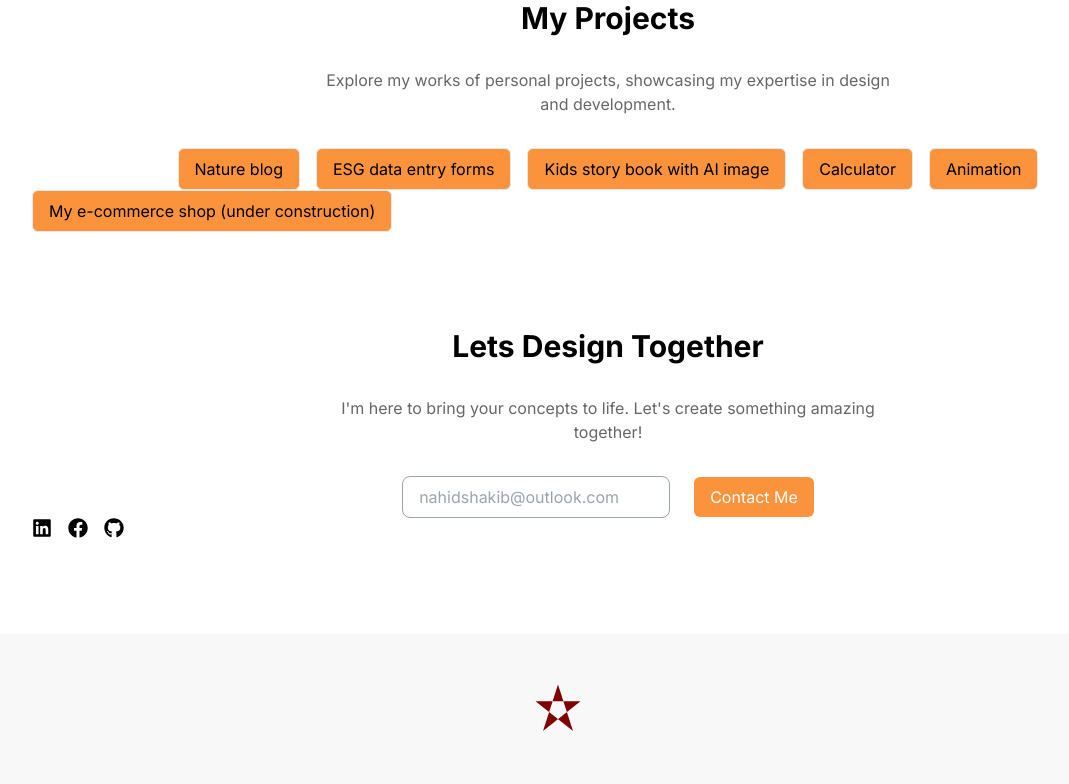
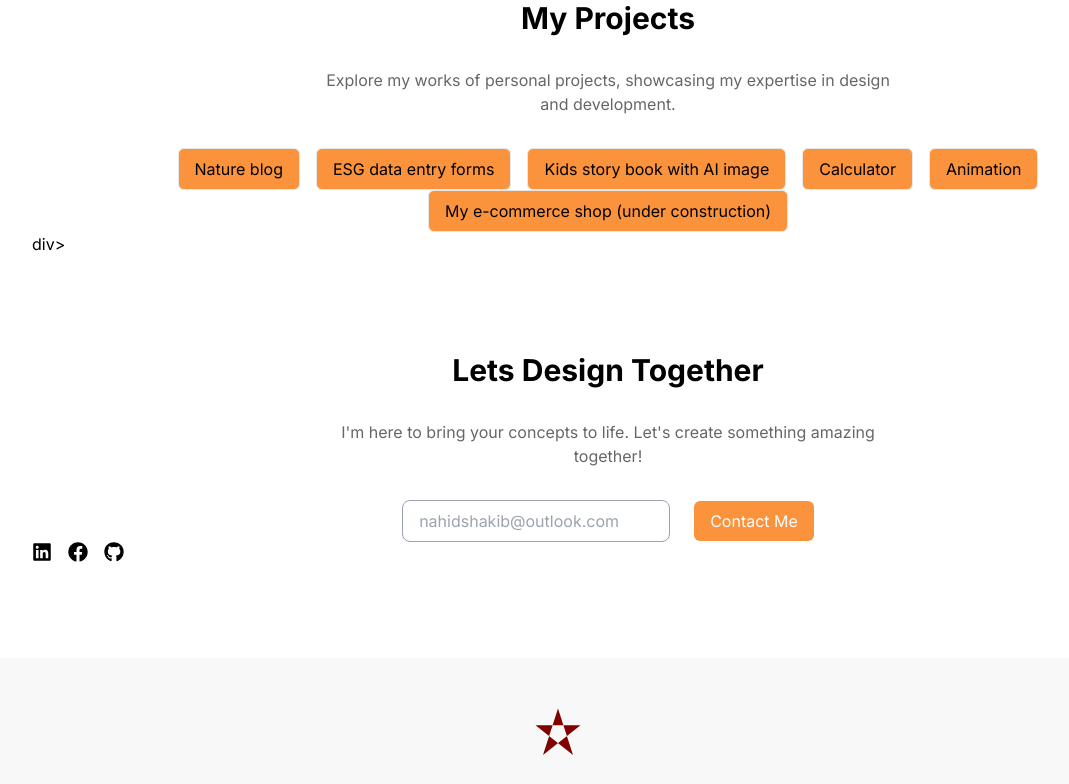
Before and after one commit to NahidKakon/myprotfolio3, a Next.js app: page / in a window 1280 px wide. Shown: the part 2246-3030 px from the top of the page, without its empty margins (32-1101 px from the left). Built offline with nearby package versions, Linux system fonts and the light colour scheme.

Commit message:
Update ProjectsSection.jsx
Signed-off-by: NahidKakon <nahidshakib@outlook.com>

```diff
--- a/app/sections/ProjectsSection.jsx
+++ b/app/sections/ProjectsSection.jsx
@@ -56,11 +56,13 @@ function ProjectsSection() {
          </Link>
         </Button>
       </div>
+      <div className="flex justify-center">
        <Button className="text-black bg-orange-400
         bg-orange-4500 border hover:bg-orange-600 hover:border-orange-400">
          <Link
           href="my-shop-nine-roan.vercel.app" className="button">My e-commerce shop (under construction)         </Link>
         </Button>
+        </div>div>
       {/* <div className="grid grid-cols-1 gap-6 mt-8 md:grid-cols-2 lg:grid-cols-3">
         {projects.map((project, index) => (
           <ProjectCard
```
